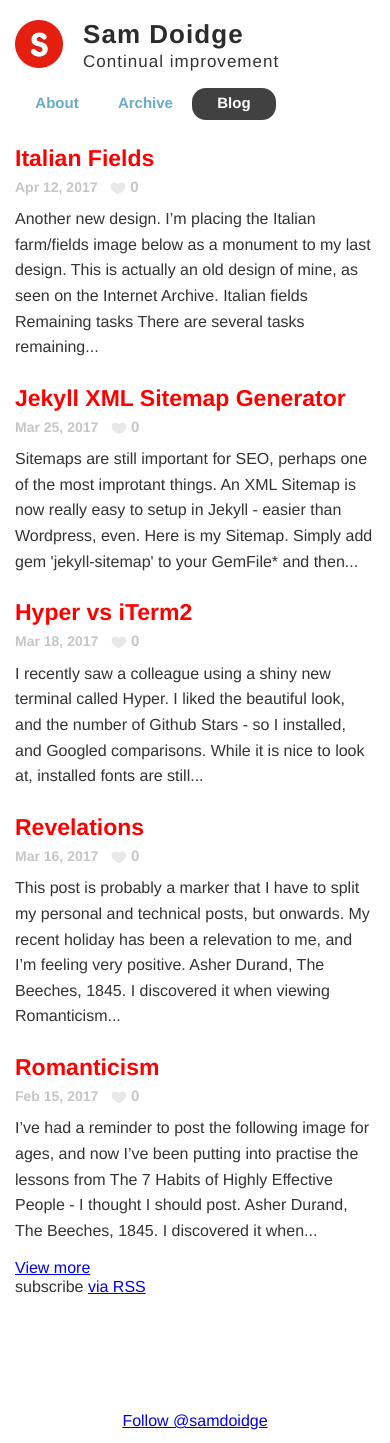
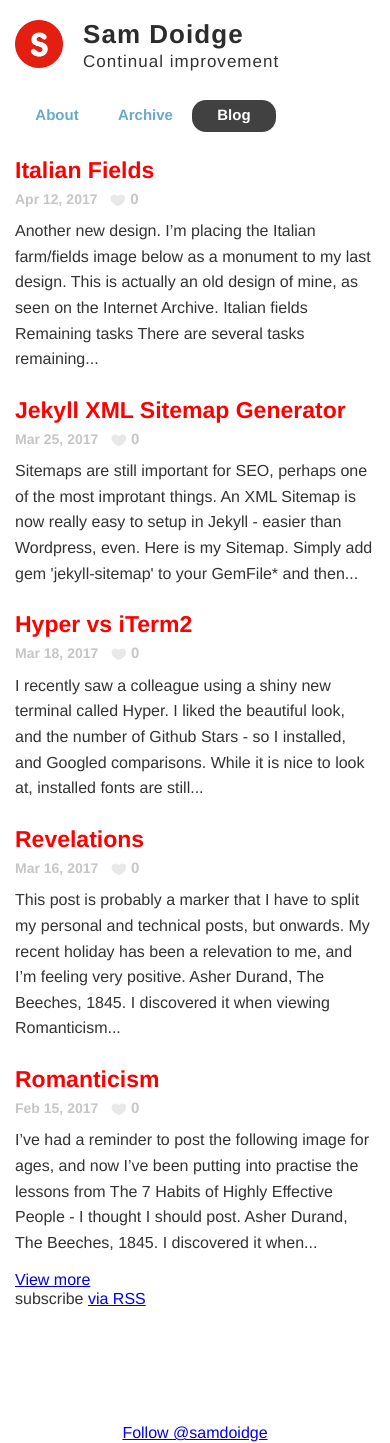
Before and after one commit to samdoidge/samdoidge.com, a Jekyll site: the page built from index.html, in a window 390 px wide. Built offline with Jekyll 4.4.1, drawn with Linux system fonts in a browser that asks for light colours.

Commit message:
better spacing on mobile

```diff
--- a/assets/css/_sidebar.scss
+++ b/assets/css/_sidebar.scss
@@ -4,6 +4,7 @@
     float: left;
     clear: both;
     width: 100%;
+    margin-top: 12px;
 }
 
 #sidebar ul {
```
